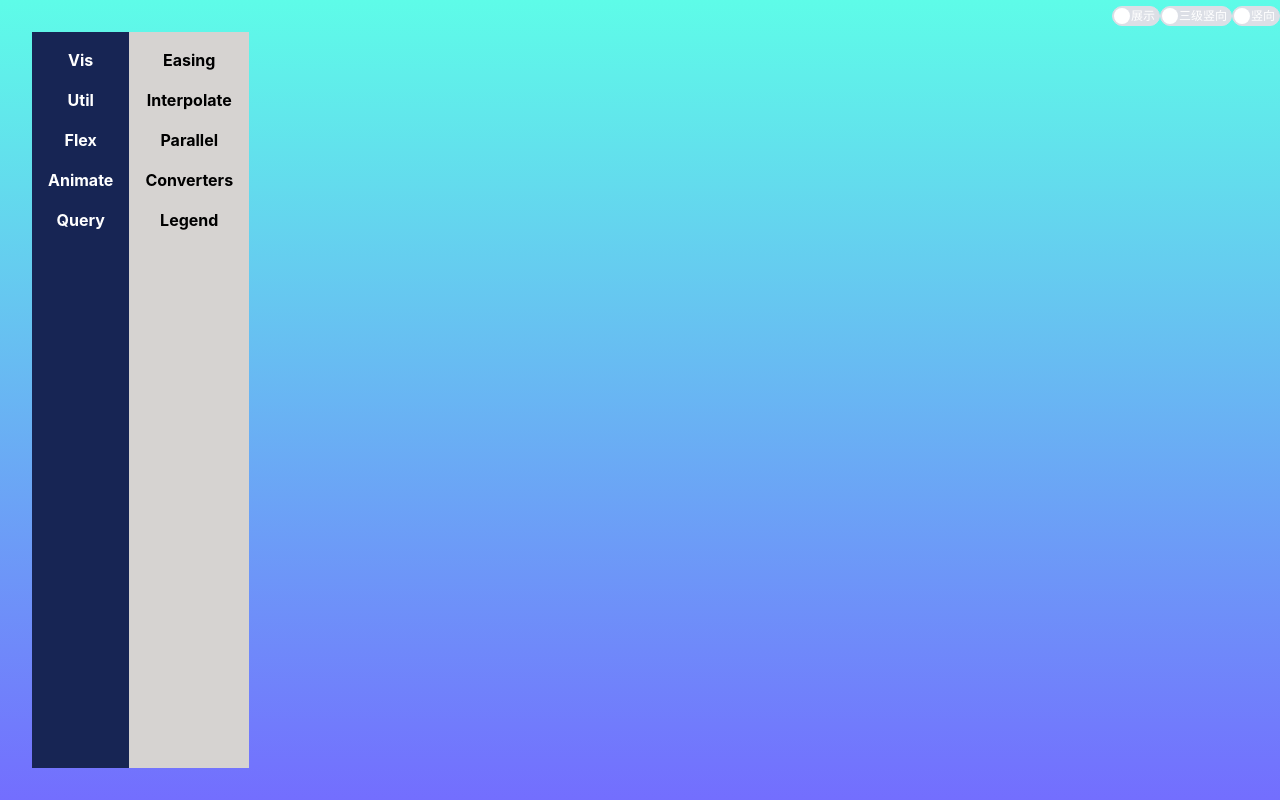
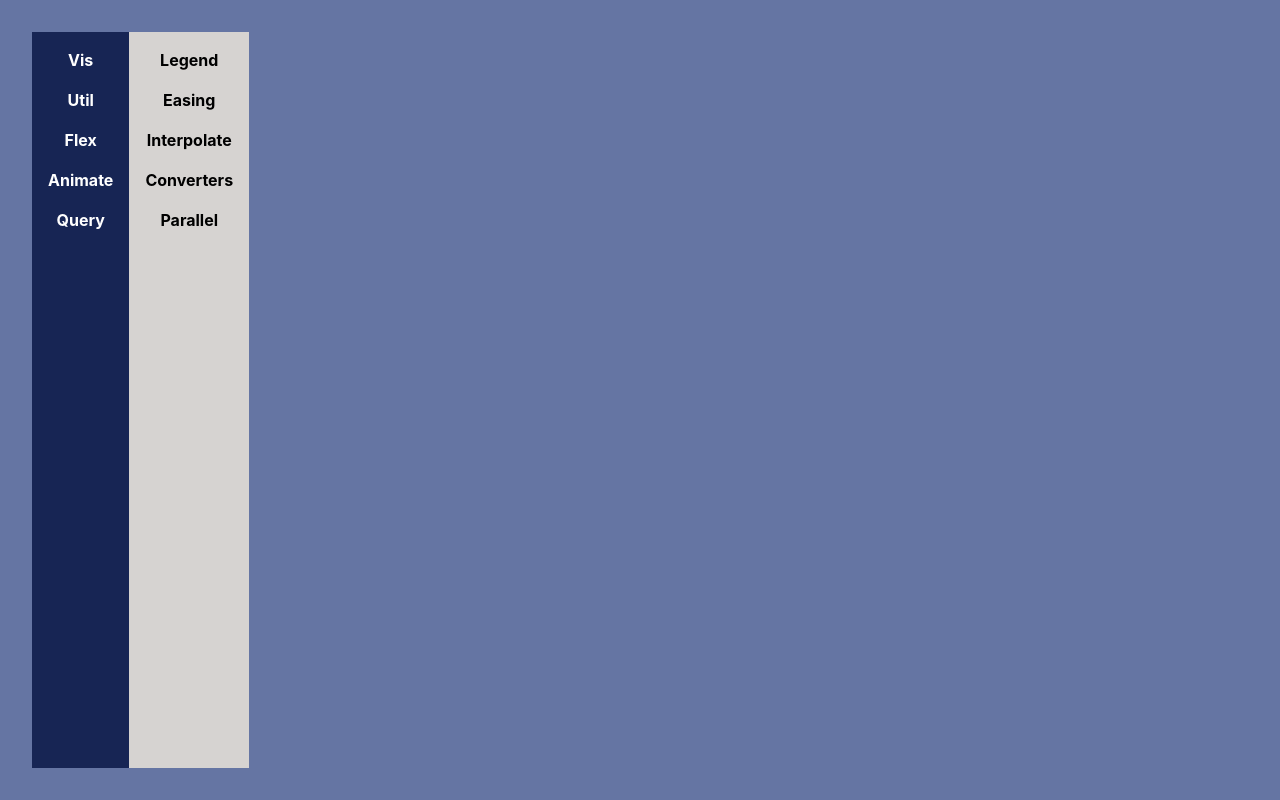
Before and after one commit to zqd123/menu-vite-project, a Vue app: page /#/first/menu in a window 1280 px wide. Both pictures are taken after a click on the element "Flex". Built offline with nearby package versions, Linux system fonts and the light colour scheme.

Commit message:
feat: 菜单随机数

```diff
--- a/src/style.css
+++ b/src/style.css
@@ -67,11 +67,11 @@ button:focus-visible {
 #app {
   height: 100vh;
   width: 100vw;
-  max-width: 1280px;
+  /* max-width: 1280px; */
   margin: 0 auto;
   padding: 2rem;
   text-align: center;
-  background: linear-gradient(180deg,#5efce8,#736efe);
+  background: #6575a3;
 }
 
 @media (prefers-color-scheme: light) {
--- a/src/views/menu/menu.vue
+++ b/src/views/menu/menu.vue
@@ -1,6 +1,6 @@
 <template>
   <div class="flex h-full w-full" :class="isGlobalColumn?'flex-col':'flex-row'">
-    <div class="flex !absolute right-0 top-0">
+    <div class="flex !absolute right-0 top-0 opacity-0">
       <el-switch
         v-model="isHide"
         @change="refreshStatus"
@@ -45,7 +45,7 @@
         :class="!isGlobalColumn ? 'flex-col' : 'flex-row justify-center'"
       >
         <div
-          v-for="item in menu2"
+          v-for="item in menu2Arr"
           :key="item.id"
           @click="secondMenuClick"
           class="font-bold"
@@ -62,14 +62,14 @@
         :class="thirdCenter"
       >
         <div
-          v-for="item in menu3"
+          v-for="item in menu3Arr"
           :key="item.id"
           class="flex items-center gap-4 "
           :class="!isThirdColumn ? 'flex-row' : 'flex-col'"
         >
           <span class="font-bold">{{ item.name }}</span>
           <div class="flex gap-4" :class="!isThirdColumn ? 'flex-row' : 'flex-col'">
-            <div v-for="item in menuChild" :key="item.id" @click="selectClick">
+            <div v-for="item in menu3ChildArr" :key="item.id" @click="selectClick">
               {{ item.name }}
             </div>
           </div>
@@ -81,7 +81,10 @@
 <script lang="ts" setup>
 import { ElMessageBox } from "element-plus";
 import { computed, ref } from "vue";
-import { menu1, menu2, menu3, menuChild } from "./params";
+import { Menu,menu1, menu2, menu3, menuChild,randomMenu } from "./params";
+const menu2Arr = ref<Menu[]>([]);
+const menu3Arr = ref<Menu[]>([]);
+const menu3ChildArr = ref<Menu[]>([]);
 const isHide = ref(false); // 展开下级菜单,隐藏上级菜单
 const isGlobalColumn = ref(false);// 菜单全局方向
 const isThirdColumn = ref(false); // 三级菜单方向
@@ -106,6 +109,8 @@ const firstMenuClick = () => {
     isShowFirstMenu.value = false;
   }
   isShowSecondMenu.value = true;
+  menu2Arr.value = randomMenu(2)
+
   // isShowSecondMenu.value =!isShowSecondMenu.value
 };
 
@@ -116,6 +121,8 @@ const secondMenuClick = () => {
     isShowSecondMenu.value = false;
   }
   isShowThirdMenu.value = true;
+  menu3Arr.value = randomMenu(3)
+  menu3ChildArr.value = randomMenu(4)
 };
 
 //选中
--- a/src/views/menu/params.ts
+++ b/src/views/menu/params.ts
@@ -26,14 +26,10 @@ const menu_3_str = [
     ['Label','Encoder','DataList','Palette','IMatrix'],
 ]
 const menu_3_child = [
-    ['Transitioner','FlareVis','Parallel','Scheduler'],
-    ['Transitioner','FlareVis','Parallel','Scheduler'],
-    ['Transitioner','FlareVis','Parallel','Scheduler'],
-    ['Transitioner','FlareVis','Parallel','Scheduler'],
-    ['Transitioner','FlareVis','Parallel','Scheduler'],
+    ['Tween','Transitioner','FlareVis','Parallel','Scheduler'],
 
 ]
-const mappingHandle = (strArr:string[],level:number)=>{
+const mappingHandle = (strArr:string[],level:number):Menu[]=>{
     const arr = []
     const parentId = 10 ** level-1
     for (let index = 0; index < strArr.length; index++) {
@@ -50,4 +46,22 @@ const menu1 = mappingHandle(menu_1_str,1)
 const menu2 = mappingHandle(menu_2_str[0],1)
 const menu3 = mappingHandle(menu_3_str[0],1)
 const menuChild = mappingHandle(menu_3_child[0],1)
-export {menu1,menu2,menu3,menuChild}
+
+const randomMenu=(level:number):Menu[]=>{
+    let menu:any[] = []
+    if (level ===1) {
+        menu = menu_1_str
+    }
+    if (level === 2) {
+        menu = menu_2_str
+    }
+    if (level === 3) {
+        menu = menu_3_str
+    }
+    if (level===4) {
+        menu = menu_3_child
+    }
+    return mappingHandle(menu[0].sort(()=>Math.random()>0.5 ? 0:-1),level)
+}
+export {menu1,menu2,menu3,menuChild,randomMenu}
+export type{Menu}
```
